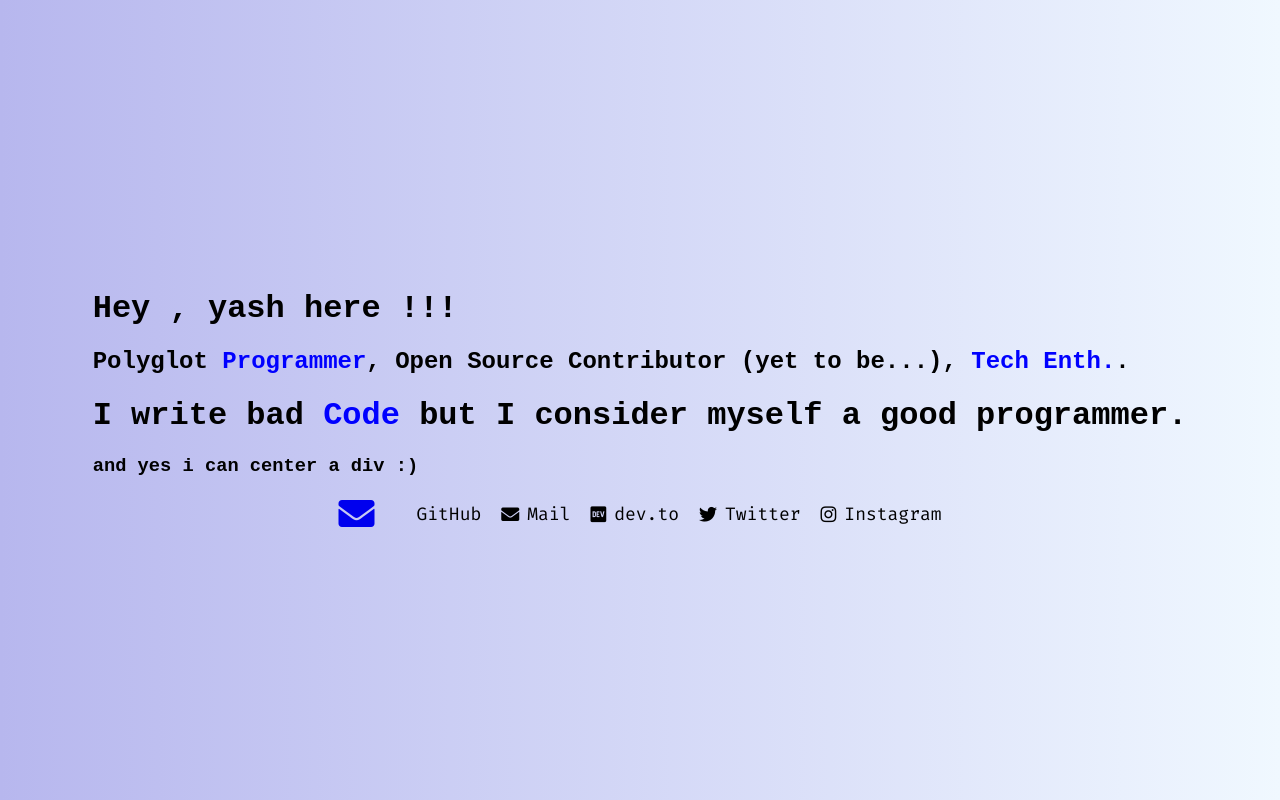
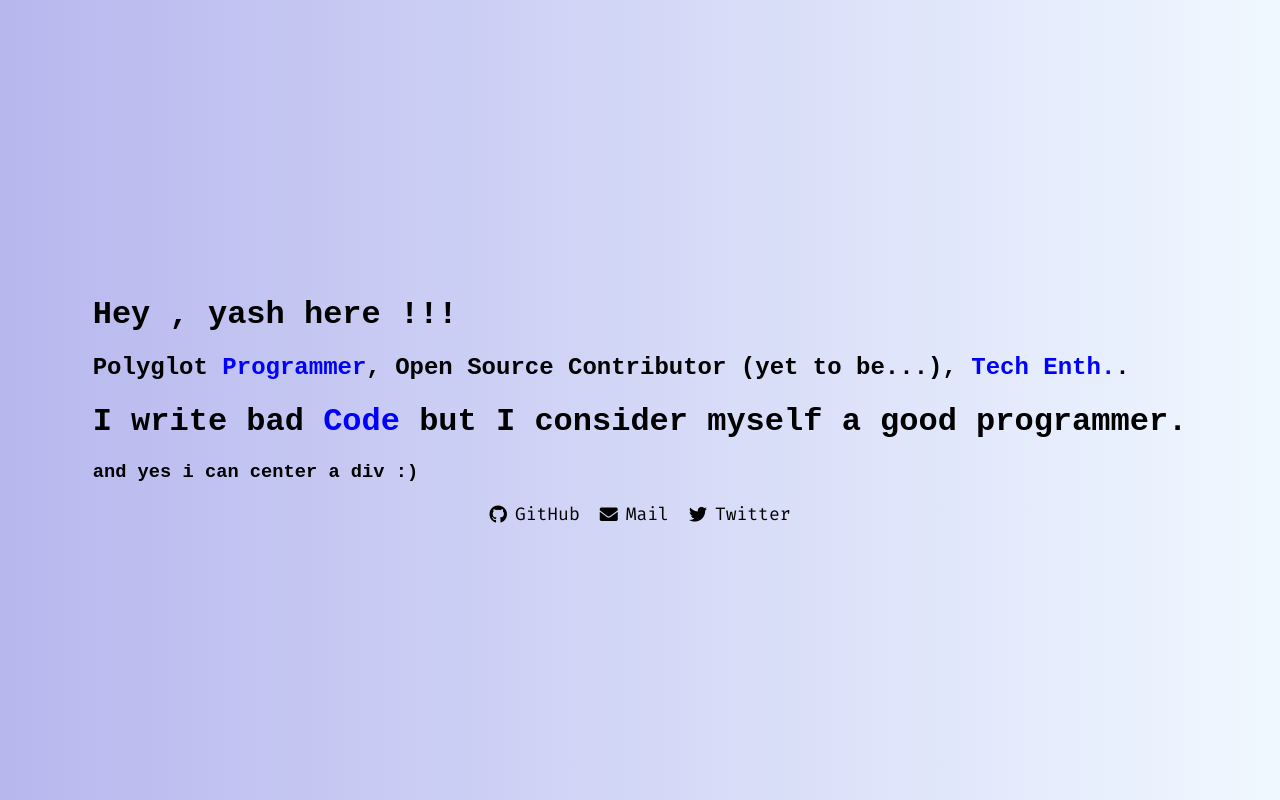
Before and after one commit to ctrly4sh/ctrly4sh.github.io, a plain HTML site: page index.html in a window 1280 px wide. Drawn offline with Linux system fonts and the light colour scheme.

Commit message:
Update index.html

```diff
--- a/index.html
+++ b/index.html
@@ -57,16 +57,9 @@
 
       <div id="tags">
         <ul>
-          <a href="mailto:anilkhatri.dev@gmail.com"
-            ><i class="fas fa-envelope" style="font-size: 36px"></i
-          ></a>
-          <li onclick="github()"><i class="fa-brands fa-github"></i> GitHub</li>
+          <li onclick="github()"><i class="fab fa-github"></i> GitHub</li>
           <li onclick="mail()"><i class="fas fa-envelope"></i> Mail</li>
-          <li onclick="dev()"><i class="fab fa-dev"></i> dev.to</li>
           <li onclick="twitter()"><i class="fab fa-twitter"></i> Twitter</li>
-          <li onclick="instagram()">
-            <i class="fab fa-instagram"></i> Instagram
-          </li>
         </ul>
       </div>
     </div>
@@ -76,7 +69,7 @@
         window.open("https://github.com/ctrly4sh", "_blank");
       }
       function mail() {
-        window.open("mailto:example@example.com", "_blank");
+        window.open("mailto:y4sh.dev@gmail..com", "_blank");
       }
       function dev() {
         window.open("https://dev.to/y4sh/programming-in-2024-59f3", "_blank");
```
